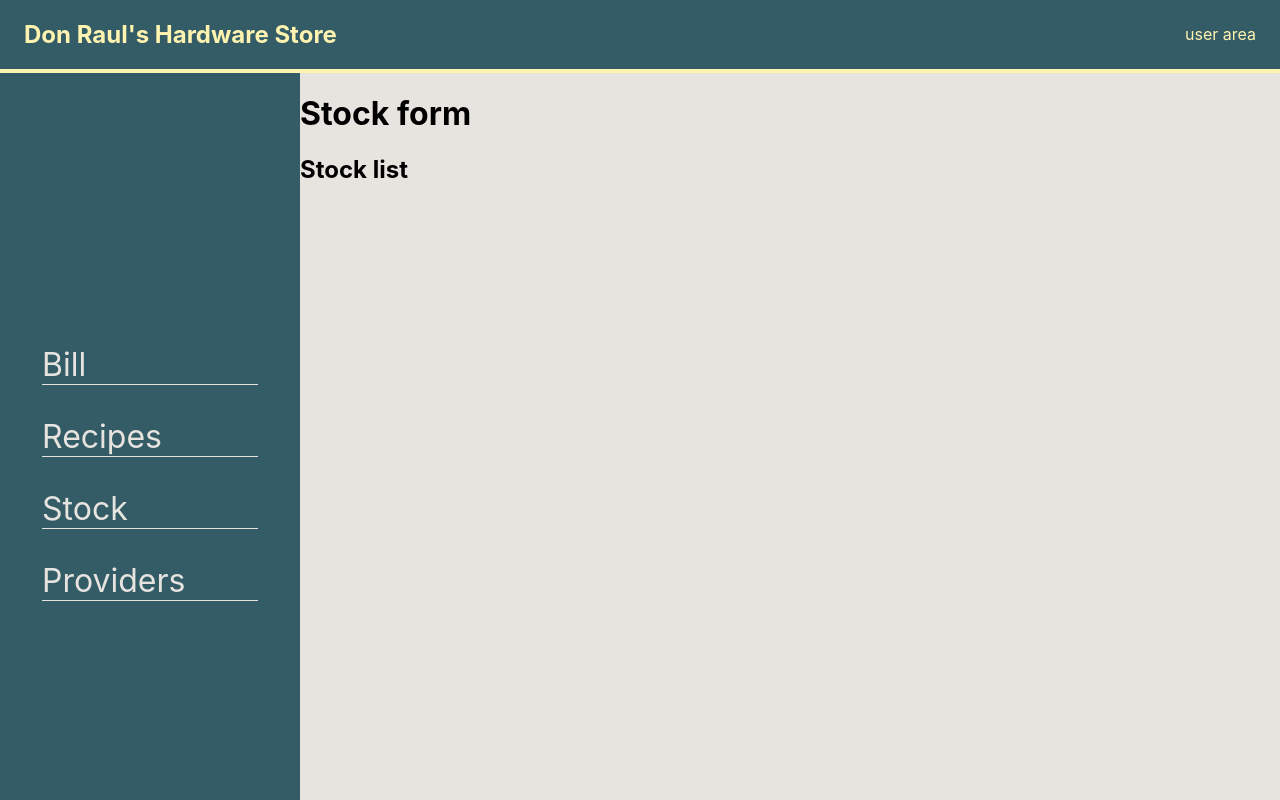
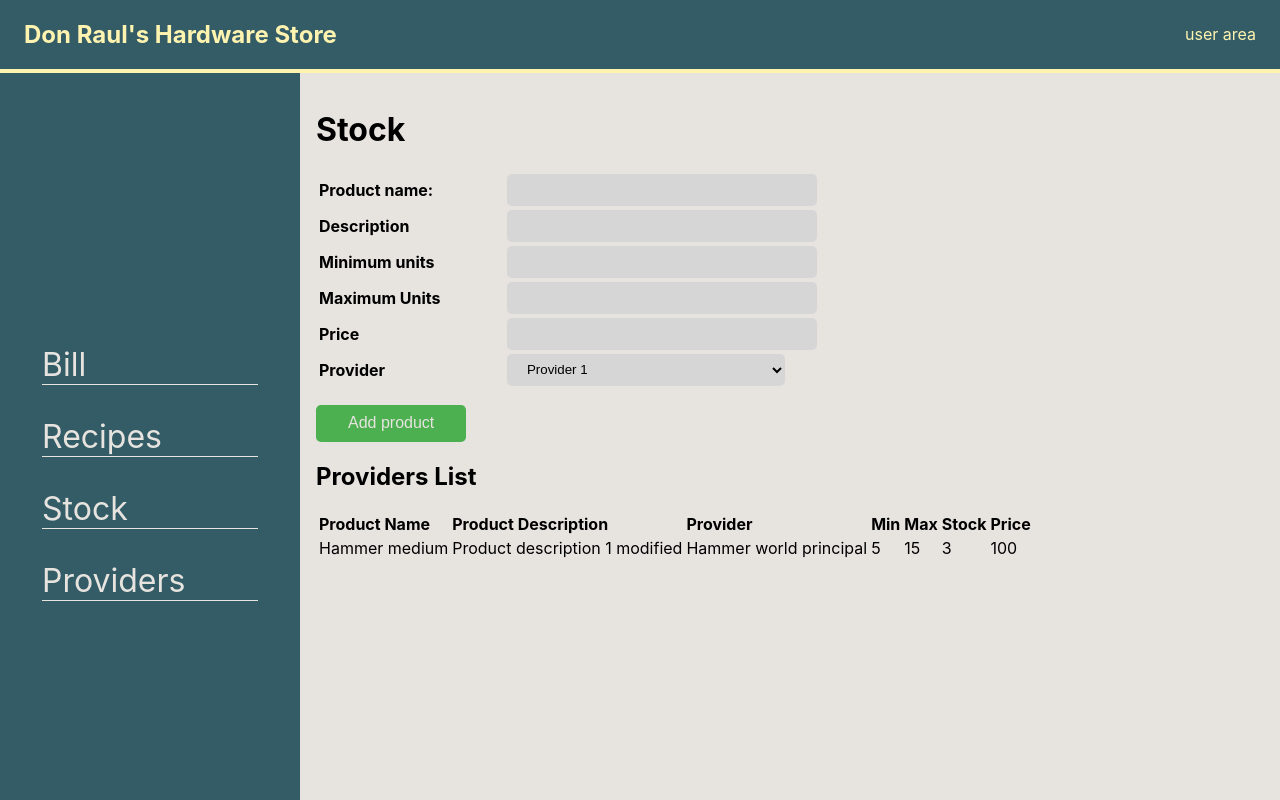
Before and after one commit to JMauricioGR/Don-Rauls-Hardware-Store-Frontend, a React (Vite) app: page /stock in a window 1280 px wide. Built offline with nearby package versions, Linux system fonts and the light colour scheme.

Commit message:
Don Raul's Hardware Store --- create product in stock section working properly

```diff
--- a/src/App.css
+++ b/src/App.css
@@ -96,7 +96,7 @@ ul{
   color: white;
 }
 
-input{
+input, select{
   border: 0;
   outline: none;
   height: 2rem;
@@ -104,7 +104,12 @@ input{
   border-radius: 5px;
   display: inline-block;
   width: 50%;
+  padding: 0 1rem;
 
+}
+
+select{
+  padding-right: 0 !important;
 }
 
 form table{
@@ -127,3 +132,7 @@ form table{
   font-size: 16px;
   margin-top: 1rem;
 }
+
+.btn-add:hover{
+  box-shadow: 0 12px 16px 0 rgba(0,0,0,0.24), 0 17px 50px 0 rgba(0,0,0,0.19);
+}
--- a/src/actions/Providers/addProvider.ts
+++ b/src/actions/Providers/addProvider.ts
@@ -4,7 +4,7 @@ const addProvider = async (name: string, numberId: string, note: string, dispatc
 
     const providerFromForm ={
       name,
-      numberId,
+      providerId: numberId,
       note
 
     }
--- a/src/actions/Stock/addProduct.ts
+++ b/src/actions/Stock/addProduct.ts
@@ -5,6 +5,7 @@ const addProductAction = async(productName: string,
   minimumUnits: number,
   maximumUnits: number,
   provider: string,
+  price: number,
   dispatch:any)=>{
 
     const requestBody ={
@@ -13,7 +14,8 @@ const addProductAction = async(productName: string,
       minimumUnits,
       maximumUnits,
       provider,
-      stock: 0
+      stock: 0,
+      price,
     }
 
     let response = await fetch('http://localhost:8080/product/create',{
--- a/src/components/providersComps/FormProviders.tsx
+++ b/src/components/providersComps/FormProviders.tsx
@@ -18,7 +18,7 @@ const FormProviders = () => {
   const onNoteChange = (e: React.ChangeEvent<HTMLInputElement>) => setNote(e.target.value)
 
 
-  const createProvider = (e: React.FormEvent<HTMLButtonElement>) => {
+  const createProvider = (e: React.ChangeEvent<HTMLButtonElement>) => {
     e.preventDefault()
     addProvider(name,numberId,note, dispatch)
     setName("")
@@ -30,8 +30,9 @@ const FormProviders = () => {
     <div className='form-style'>
       <form action="">
         <table>
+          <tbody>
           <tr>
-            <td className='td-label'><label htmlFor="providerName">Provider name: </label></td>
+            <th className='td-label'><label htmlFor="providerName">Provider name: </label></th>
             <td className='td-input'>
               <input
               type="text"
@@ -42,7 +43,7 @@ const FormProviders = () => {
             </td>
           </tr>
           <tr>
-            <td className='td-label'><label htmlFor="providerId" >Provider document: </label></td>
+            <th className='td-label'><label htmlFor="providerId" >Provider document: </label></th>
             <td className='td-input'>
               <input
               type="number"
@@ -54,7 +55,7 @@ const FormProviders = () => {
             </td>
           </tr>
           <tr>
-            <td className='td-label'><label htmlFor="providerNote">Comment: </label></td>
+            <th className='td-label'><label htmlFor="providerNote">Comment: </label></th>
             <td className='td-input'>
               <input
               type="text"
@@ -64,6 +65,7 @@ const FormProviders = () => {
               />
             </td>
           </tr>
+          </tbody>
         </table>
       <button onClick={createProvider} className='btn-add'>Add provider</button>
       </form>
--- /dev/null
+++ b/src/components/stockComps/ListStock.tsx
@@ -0,0 +1,48 @@
+import React, { useState } from 'react'
+import { useSelector } from 'react-redux'
+import { stateType } from '../../state/store'
+import { productType } from '../../state/slice/productSlice'
+
+const ListStock = () => {
+
+  const productsStore = useSelector((state: stateType)=> state.products)
+  const providersStore = useSelector((state: stateType)=> state.providers)
+
+
+
+  return (
+    <div>
+      <h2>Providers List</h2>
+      <table>
+        <thead>
+          <tr>
+          <th>Product Name</th>
+          <th>Product Description</th>
+          <th>Provider</th>
+          <th>Min</th>
+          <th>Max</th>
+          <th>Stock</th>
+          <th>Price</th>
+          </tr>
+        </thead>
+        <tbody>
+        {productsStore.
+          map((provider: productType, index) => <tr key={index}>
+            <td>{provider.productName}</td>
+            <td>{provider.productDescription}</td>
+            <td>{provider.provider}</td>
+            <td>{provider.minimumUnits}</td>
+            <td>{provider.maximumUnits}</td>
+            <td>{provider.stock}</td>
+            <td>{provider.price}</td>
+            {/* {<td><button onClick={() => deleteOneProvider(`${provider.id}`)}>X</button></td>} */}
+            </tr>)
+        }
+        </tbody>
+      </table>
+
+    </div>
+  )
+}
+
+export default ListStock
--- a/src/components/stockComps/StockForm.tsx
+++ b/src/components/stockComps/StockForm.tsx
@@ -1,10 +1,90 @@
-import React from 'react'
+import React, { useState } from 'react'
+import { useDispatch, useSelector } from 'react-redux'
+import addProductAction from '../../actions/Stock/addProduct'
+import { providerType } from '../../state/slice/providerSlice'
+import { stateType } from '../../state/store'
+import ListStock from './ListStock'
 
 const StockForm = () => {
+
+  const dispatch =useDispatch()
+  const providersStore = useSelector((state: stateType)=> state.providers)
+
+  const [productName, setProductName] = useState<string>("")
+  const onProdNameChange = (e: React.ChangeEvent<HTMLInputElement>)=> setProductName(e.target.value)
+
+  const [productDescription, setProductDescrip] = useState<string>("")
+  const onProdDescriptChange = (e: React.ChangeEvent<HTMLInputElement>)=> setProductDescrip(e.target.value)
+
+  const [minUnits, setMinUnits] = useState("")
+  const onMinUnitsChange = (e: React.ChangeEvent<HTMLInputElement>)=> setMinUnits(e.target.value)
+
+  const [maxUnits, setMaxUnits] = useState("")
+  const onMaxUnitsChange = (e: React.ChangeEvent<HTMLInputElement>)=> setMaxUnits(e.target.value)
+
+  const [provider, setProvider] = useState<string>("")
+  const onProdviderChange = (e: React.ChangeEvent<HTMLSelectElement>)=> setProvider(e.target.value)
+
+  const [price, setPricet] = useState("")
+  const onPriceChange = (e: React.ChangeEvent<HTMLInputElement>)=> setPricet(e.target.value)
+
+  const createProduct = (e: React.ChangeEvent<HTMLButtonElement>) => {
+    e.preventDefault()
+    addProductAction(productName, productDescription, parseInt(minUnits), parseInt(maxUnits), provider, parseInt(price), dispatch)
+    setProductName("")
+    setProductDescrip("")
+    setMinUnits("")
+    setMaxUnits("")
+    setProvider("")
+    setPricet("")
+  }
+
   return (
-    <div>
-      <h1>Stock form</h1>
-      <h2>Stock list</h2>
+    <div className='form-style'>
+      <h1>Stock</h1>
+      <form action="">
+      <table >
+        <tbody>
+          <tr>
+            <th className='td-label'><label htmlFor="productName">Product name:</label></th>
+            <td className='td-input'><input type="text"
+            name="productName" id=""
+            value={`${productName}`}
+            onChange={onProdNameChange}/></td>
+          </tr>
+          <tr>
+            <th className='td-label'><label htmlFor="productDescription">Description</label></th>
+            <td className='td-input'><input type="text"
+            name="productDescription" id=""
+            value={productDescription}
+            onChange={onProdDescriptChange} /></td>
+          </tr>
+          <tr>
+            <th className='td-label'><label htmlFor="minUnits">Minimum units</label></th>
+            <td className='td-input'><input type="number"
+                name="minUnits" id="" value={minUnits} onChange={onMinUnitsChange} /></td>
+          </tr>
+          <tr>
+            <th className='td-label'><label htmlFor="maxUnits">Maximum Units</label></th>
+            <td className='td-input'><input type="text" name="maxUnits" id="" value={maxUnits} onChange={onMaxUnitsChange} /></td>
+          </tr>
+          <tr>
+            <th className='td-label'><label htmlFor="price">Price</label></th>
+            <td className='td-input'><input type="text" name="price" id="" value={price} onChange={onPriceChange} /></td>
+          </tr>
+          <tr>
+            <th className='td-label'><label htmlFor="productProvider">Provider</label></th>
+            <td className='td-input'>
+              <select name="productProvider" className='td-input' onChange={onProdviderChange}>
+                {providersStore.map((provider: providerType) =><option value={provider.name}>{provider.name}</option> )}
+              </select>
+            </td>
+          </tr>
+        </tbody>
+      </table>
+      <button onClick={createProduct} className='btn-add'>Add product</button>
+      </form>
+      <ListStock />
     </div>
   )
 }
--- a/src/state/slice/productSlice.ts
+++ b/src/state/slice/productSlice.ts
@@ -7,7 +7,8 @@ type productType ={
   minimumUnits: number,
   maximumUnits: number,
   provider: string,
-  stock: number
+  stock: number,
+  price: number
 }
 
 const initialState: productType[] = [
@@ -18,7 +19,8 @@ const initialState: productType[] = [
     minimumUnits: 5,
     maximumUnits: 15,
     provider: "Hammer world principal",
-    stock: 3
+    stock: 3,
+    price: 100
   }
 ]
 
@@ -31,15 +33,15 @@ const productSlice = createSlice({
     },
     getAllProduct(state, action){
       return action.payload
-    },
-    updateProduct(state, action){
-      //arr1.map(obj => arr2.find(o => o.id === obj.id) || obj);
-      let newState: productType[] = state.map(productSt => action.payload.find(obj => obj.id === productSt.id) || productSt)
-      return newState
-    }
+    }//,
+    // updateProduct(state, action){
+    //   //arr1.map(obj => arr2.find(o => o.id === obj.id) || obj);
+    //   let newState: productType[] = state.map(productSt => action.payload.find(obj => obj.id === productSt.id) || productSt)
+    //   return newState
+    // }
   }
 })
 
 export default productSlice.reducer
 export type { productType }
-export const { createProduct, updateProduct, getAllProduct} = productSlice.actions
+export const { createProduct, getAllProduct} = productSlice.actions
--- a/src/state/slice/providerSlice.ts
+++ b/src/state/slice/providerSlice.ts
@@ -3,7 +3,7 @@ import { createSlice } from "@reduxjs/toolkit";
 type providerType = {
   id: string,
   name: string,
-  providerId: string,
+  providerId: number,
   note: string
 }
 
@@ -11,13 +11,13 @@ const initialState: providerType[] = [
   {
     id: "1jh234545kh32jh3",
     name: "Provider 1",
-    providerId: "12309848576",
+    providerId: 12309848576,
     note: "Provider 1 note",
   },
   {
     id: "1jh23kh32jh3",
     name: "Hammer world",
-    providerId: "12309848576",
+    providerId: 12309848576,
     note: "Provider 1 note",
   },
 ]
--- a/src/state/store.ts
+++ b/src/state/store.ts
@@ -11,7 +11,7 @@ const store = configureStore({
 
 type stateType = {
   providers: providerType[],
-  products: productType[]
+  products: productType[],
 }
 
 export default store
```
